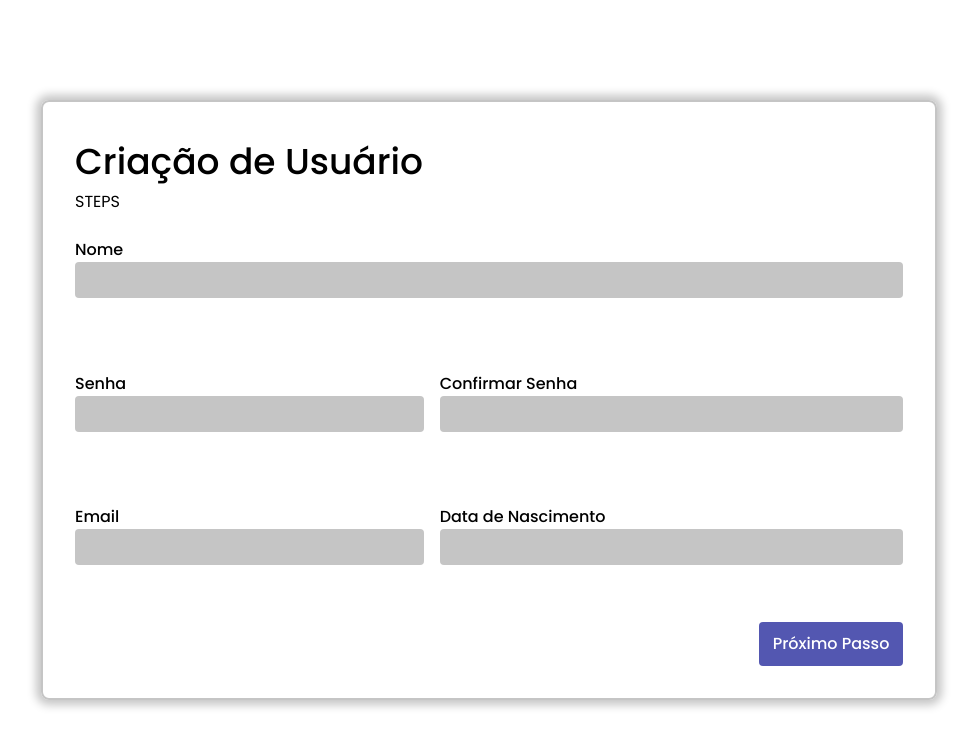
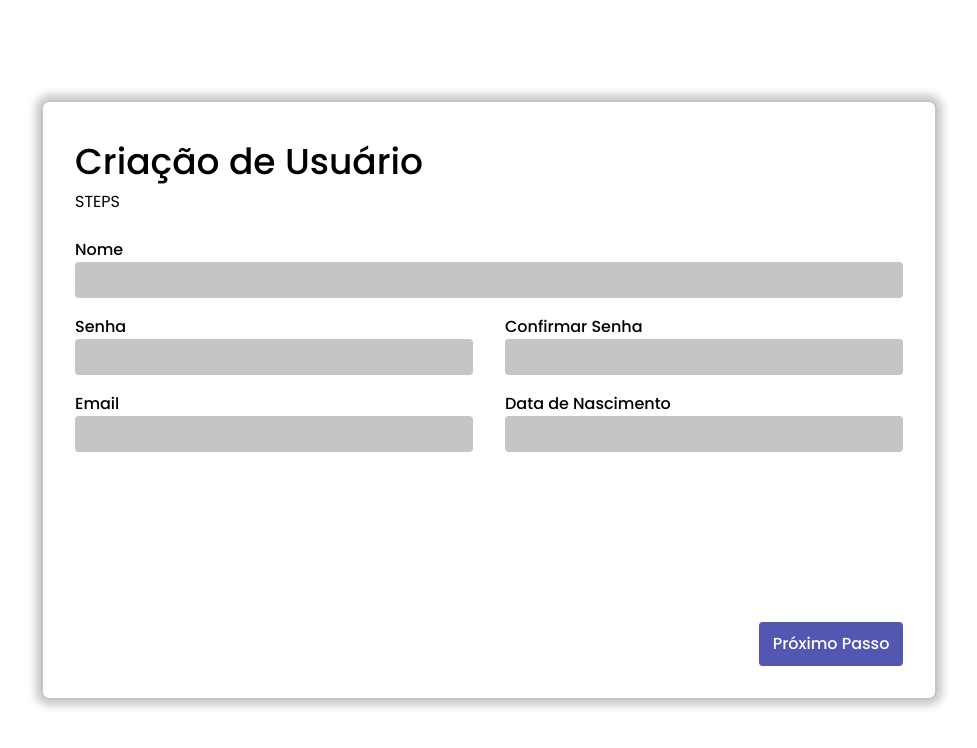
Before and after one commit to braulioportela79/user-form, a React (Create React App) app: page / in a window 1280 px wide. Shown: the top 748 px of the page, without its empty margins (151-1128 px from the left). Built offline with nearby package versions, Linux system fonts and the light colour scheme.

Commit message:
refactor: form display

```diff
--- a/src/pages/FormStep1/index.tsx
+++ b/src/pages/FormStep1/index.tsx
@@ -55,6 +55,7 @@ export const FormStep1 = () => {
   return (
     <Theme>
       <S.Form>
+        <S.InputContainer>
           <label id="name">
             Nome
             <input
@@ -65,7 +66,9 @@ export const FormStep1 = () => {
             />
             {errors.name && <span>{errors.name}</span>}
           </label>
-        <label id="password">
+        </S.InputContainer>
+        <S.InputContainer id='password'>
+          <label>
             Senha
             <input type="password" />
           </label>
@@ -73,6 +76,8 @@ export const FormStep1 = () => {
             Confirmar Senha
             <input type="password" />
           </label>
+        </S.InputContainer>
+        <S.InputContainer id='password'>
         <label id="email">
           Email
           <input
@@ -86,6 +91,7 @@ export const FormStep1 = () => {
           Data de Nascimento
           <input type="text" />
         </label>
+            </S.InputContainer>
       </S.Form>
       <S.ButtonContainer>
         <StyledButton
--- a/src/pages/FormStep1/styles.tsx
+++ b/src/pages/FormStep1/styles.tsx
@@ -7,7 +7,9 @@ export const Container = styled.div`
 
 export const Form = styled.form`
   flex: 1;
-  display: grid;
+  /* display: grid; */
+  display: flex;
+  flex-direction: column;
   grid-template-areas:
     "name name"
     "password confirmPassword"
@@ -20,6 +22,9 @@ export const Form = styled.form`
 
   #password {
     grid-area: password;
+    display: flex;
+    justify-content: space-between;
+    gap: 2rem;
   }
 
   #confirmPassword {
@@ -37,6 +42,7 @@ export const Form = styled.form`
   label {
     font-weight: 500;
     color: ${({ theme }) => theme.colors.black};
+    width: 100%;
   }
 
   input {
@@ -48,6 +54,8 @@ export const Form = styled.form`
   }
 `;
 
+export const InputContainer = styled.div``;
+
 export const ButtonContainer = styled.div`
   display: flex;
   justify-content: flex-end;
```
Lines whose indentation alone changed are shown as unchanged.
